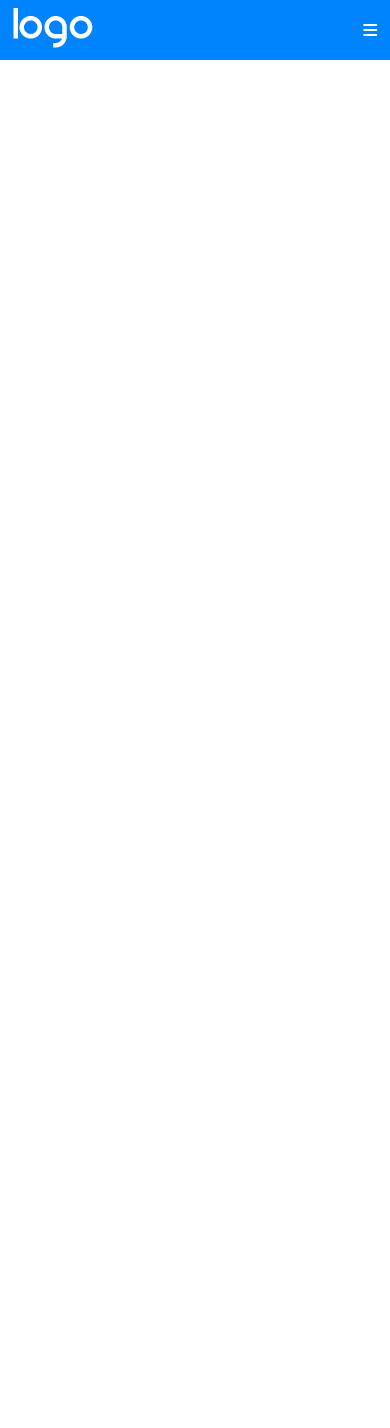
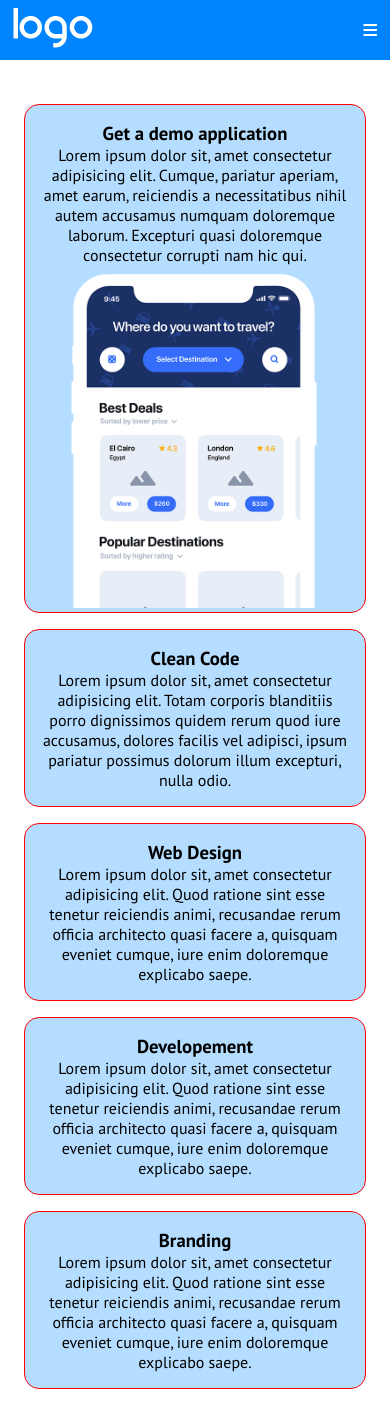
Before and after one commit to OttavioPaolini/htmlcss-responsive-layout, a plain HTML site: page index.html in a window 390 px wide. Before the commit the page ends 844 px from the top, so only its background shows below. Drawn offline with Linux system fonts and the light colour scheme.

Commit message:
terminata la sezione about in responsive

```diff
--- a/css/responsive.css
+++ b/css/responsive.css
@@ -1,5 +1,18 @@
 /* TABLET */
-@media screen and (min-width:  ) {
+@media screen and (min-width:768px) {
+    #about .row{
+        display: flex;
+        flex-wrap: wrap;
+        gap: 1.5rem;
+    }
+
+    #about .card{
+        width: calc(100% / 3 - (1.5rem * 2 / 3));
+        margin-bottom: 0;
+    }
+    #about .card:first-child{
+        width: calc(100% / 3 * 2 - 1.5rem / 3);
+    }
 
 }
 
@@ -13,6 +26,7 @@
         margin: 0 auto;
     }
 
+    /* Header-bar */
     header .menu-mobile{
         display: none;
     }
@@ -21,4 +35,15 @@
         display: block;
     }
 
+    /* Main */
+    /* Section-about */
+    #about .image-wrapper{
+        display: flex;
+    }
+    .image-wrapper .wrapper-text{
+        width: 50%;
+    }
+    .image-wrapper .wrapper-img{
+        width: 50%;
+    }
 }
--- a/css/syle.css
+++ b/css/syle.css
@@ -7,6 +7,9 @@
 html{
     font-size: 100%;
     font-family: 'PT Sans',sans-serif;
+}
+img{
+    width: 100%;
 }
 /* COMMON */
 :root{
@@ -54,3 +57,23 @@ header li{
     list-style-type: none;
     margin-left: .5em;
 }
+/* MAIN */
+.row{
+    padding: 1.5em;
+}
+.card{
+    padding: 1em;
+    text-align: center;
+    background-color: var(--primary-col-light);
+    border-radius: 15px;
+    margin-bottom: 1em;
+    /* debug */
+    border: 1px solid red;
+}
+/* SECTION ABOUT */
+#about{
+    padding-top: 5rem;
+}
+#about .card:first-child{
+    padding-bottom: 0;
+}
--- a/index.html
+++ b/index.html
@@ -50,7 +50,37 @@
     <!-- Main -->
     <main>
         <section id="about">
-
+            <div class="container">
+                <div class="row">
+                    <div class="card">
+                        <div class="image-wrapper">
+                            <div class="wrapper-text">
+                                <h3>Get a demo application</h3>
+                                <p>Lorem ipsum dolor sit, amet consectetur adipisicing elit. Cumque, pariatur aperiam, amet earum, reiciendis a necessitatibus nihil autem accusamus numquam doloremque laborum. Excepturi quasi doloremque consectetur corrupti nam hic qui.</p>
+                            </div>
+                            <div class="wrapper-img">
+                                <img src="img/phone.png" alt="">
+                            </div>
+                        </div>
+                    </div>
+                    <div class="card">
+                        <h3>Clean Code</h3>
+                        <p>Lorem ipsum dolor sit, amet consectetur adipisicing elit. Totam corporis blanditiis porro dignissimos quidem rerum quod iure accusamus, dolores facilis vel adipisci, ipsum pariatur possimus dolorum illum excepturi, nulla odio.</p>
+                    </div>
+                    <div class="card">
+                        <h3>Web Design</h3>
+                        <p>Lorem ipsum dolor sit, amet consectetur adipisicing elit. Quod ratione sint esse tenetur reiciendis animi, recusandae rerum officia architecto quasi facere a, quisquam eveniet cumque, iure enim doloremque explicabo saepe.</p>
+                    </div>
+                    <div class="card">
+                        <h3>Developement</h3>
+                        <p>Lorem ipsum dolor sit, amet consectetur adipisicing elit. Quod ratione sint esse tenetur reiciendis animi, recusandae rerum officia architecto quasi facere a, quisquam eveniet cumque, iure enim doloremque explicabo saepe.</p>
+                    </div>
+                    <div class="card">
+                        <h3>Branding</h3>
+                        <p>Lorem ipsum dolor sit, amet consectetur adipisicing elit. Quod ratione sint esse tenetur reiciendis animi, recusandae rerum officia architecto quasi facere a, quisquam eveniet cumque, iure enim doloremque explicabo saepe.</p>
+                    </div>
+                </div>
+            </div>
         </section>
     </main>
     <!-- /Main -->
```
